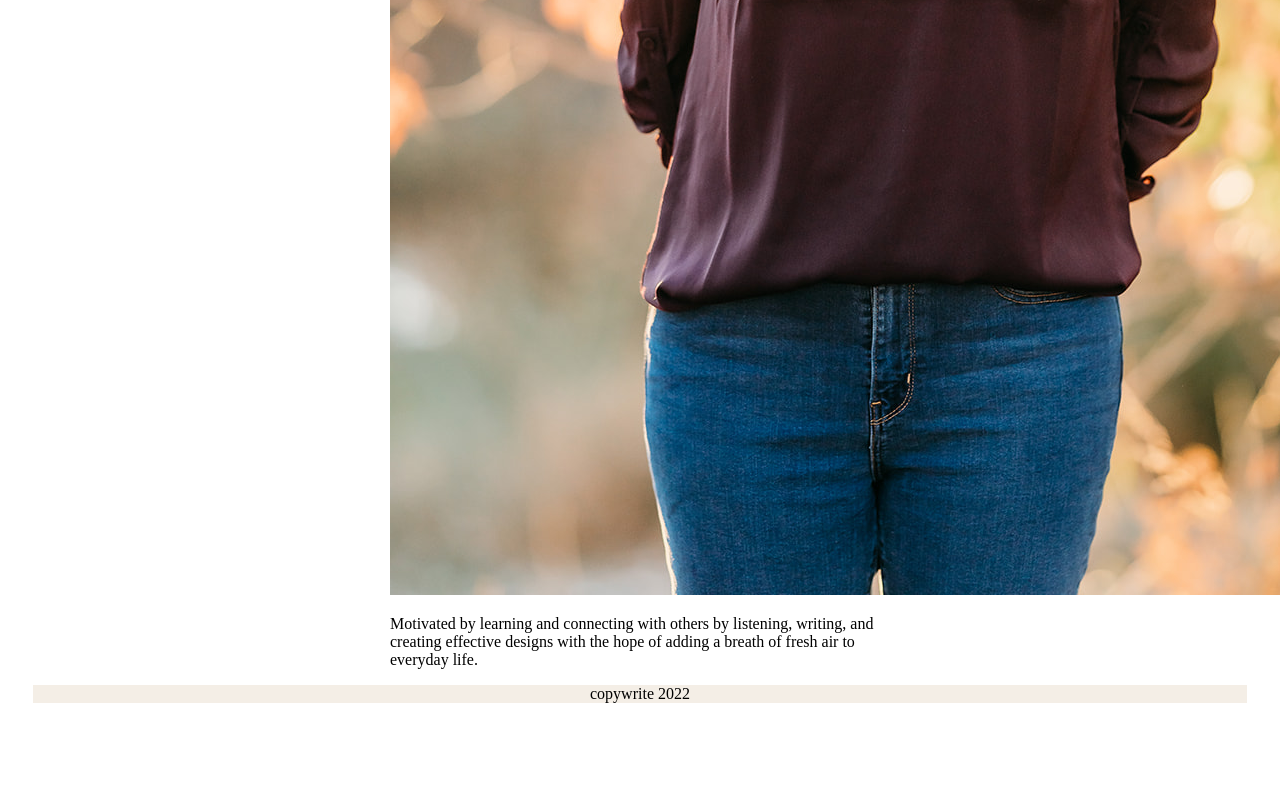
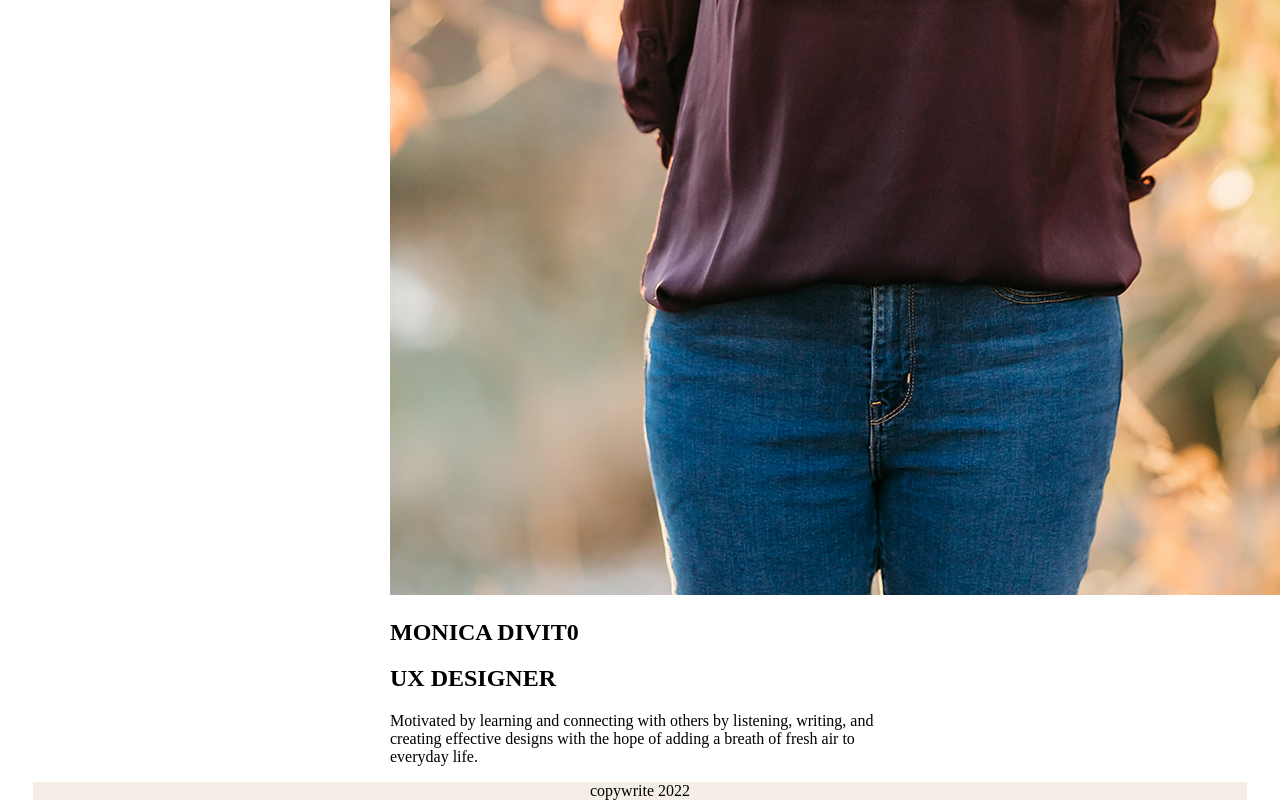
Before and after one commit to MD5678/UX_UI_HW_18, a plain HTML site: page index.html in a window 1280 px wide. Shown: the part 1144-1944 px from the top of the page. Before the commit the page ends 1847 px from the top, so only its background shows below. Drawn offline with Linux system fonts and the light colour scheme.

Commit message:
headings push

```diff
--- a/index.html
+++ b/index.html
@@ -22,6 +22,8 @@
        <section class="heroImg">
            <div class="content">
                <img src="images/monicahero.jpg">
+               <h1>MONICA DIVIT0</h1>
+               <h1>UX DESIGNER</h1>
                <p>Motivated by learning and connecting with others by listening, writing, and creating effective designs with the hope of adding a breath of fresh air to everyday life.
                </p>
            </div>
```
Also changed, not shown: images/education.png (added), images/topsweets.png, 2 other files.
